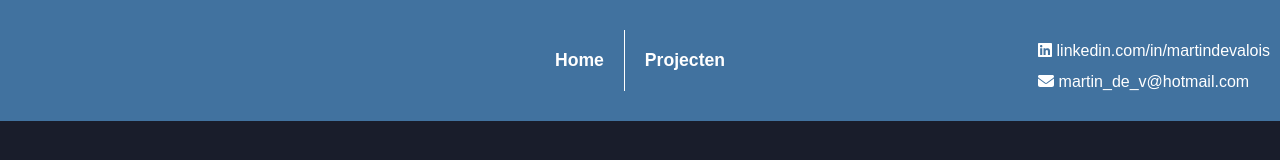
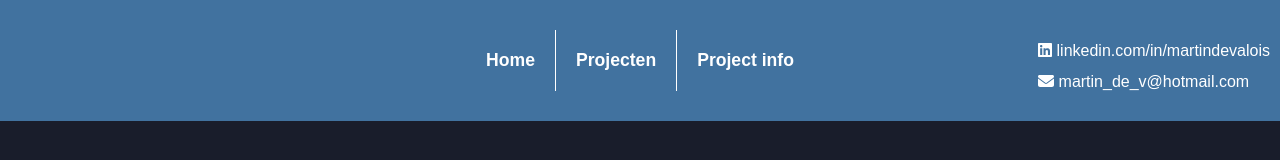
Before and after one commit to MartinDeV1991/martindev, a React (Create React App) app: page / in a window 1280 px wide. Shown: the top 160 px of the page. Built offline with nearby package versions, Linux system fonts and the light colour scheme.

Commit message:
added direct button to projects on navbar

```diff
--- a/src/Components/NavBarHeader.jsx
+++ b/src/Components/NavBarHeader.jsx
@@ -19,7 +19,8 @@ const NavbarHeader = () => {
             <div style={{ display: 'flex', alignItems: 'center', fontWeight: '900' }}>
                 <nav style={{ display: 'flex' }}>
                     <a href="/" style={{ textDecoration: 'none', color: 'white', padding: '20px', borderRight: '1px solid white' }}>Home</a>
-                    <a href="/projects" style={{ textDecoration: 'none', color: 'white', padding: '20px' }}>Projecten</a>
+                    <a href="/projectsite" style={{ textDecoration: 'none', color: 'white', padding: '20px', borderRight: '1px solid white' }}>Projecten</a>
+                    <a href="/projects" style={{ textDecoration: 'none', color: 'white', padding: '20px' }}>Project info</a>
                 </nav>
             </div>
             <div className="contact-info" style={{ position: 'absolute', right: '10px', textAlign: 'left' }}>
```
